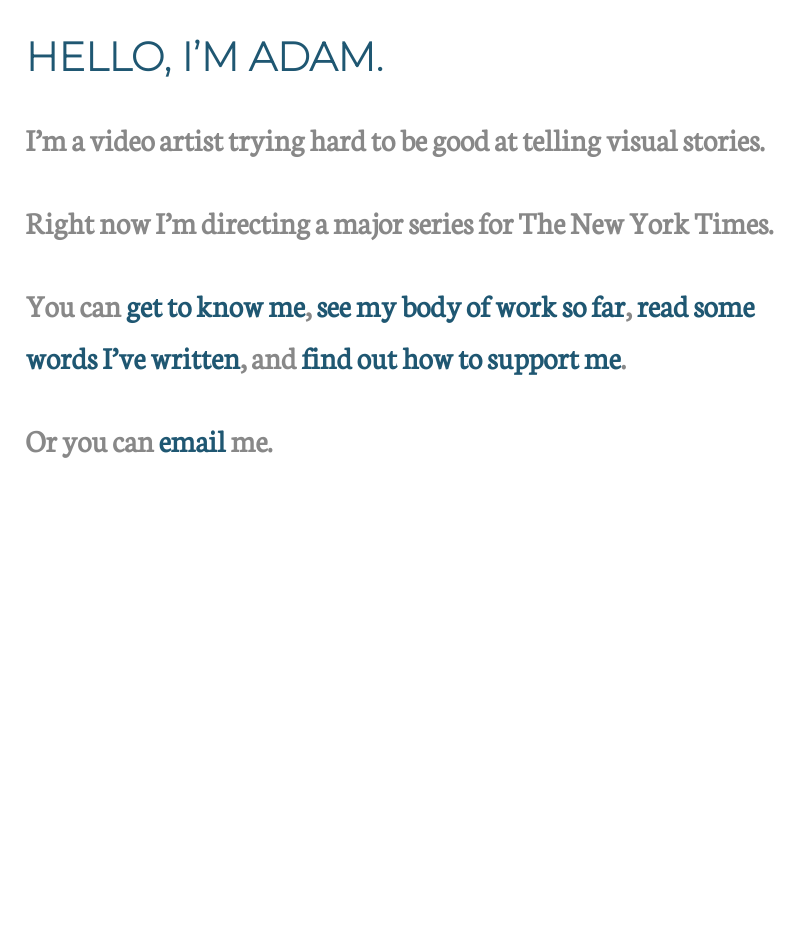
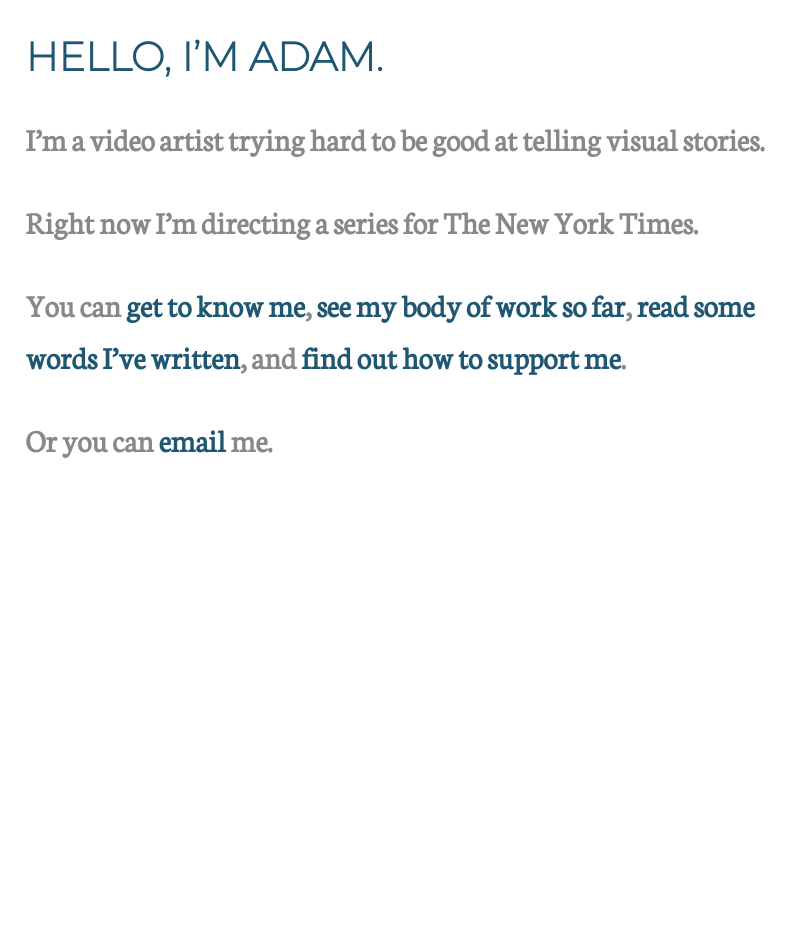
Before and after one commit to AdamWestbrook/adamwestbrook.github.io, a Jekyll site: the page built from index.md, in a window 1280 px wide. Shown: the whole page, without its empty margins (0-811 px from the left). Built offline with Jekyll 4.4.1, drawn with Linux system fonts in a browser that asks for light colours.

Commit message:
Updated text

```diff
--- a/index.md
+++ b/index.md
@@ -7,7 +7,7 @@ title: Adam Westbrook - video artist
 
 ###### I'm a video artist trying hard to be good at telling visual stories.
 
-###### Right now I'm directing a major series for The New York Times.
+###### Right now I'm directing a series for The New York Times.
 
 ###### You can [get to know me](/biography), [see my body of work so far](/portfolio), [read some words I've written](/words), and [find out how to support me](/support).
 
```
